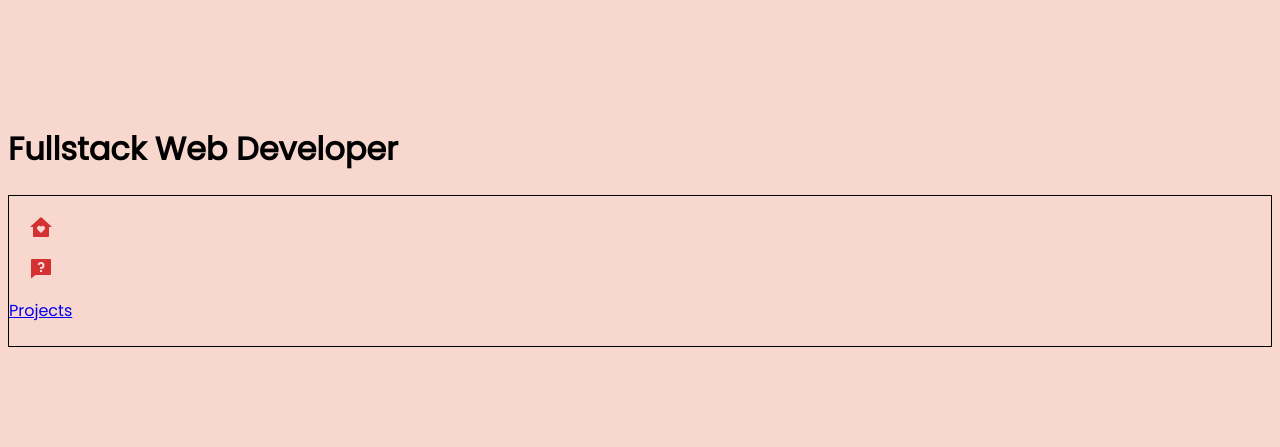
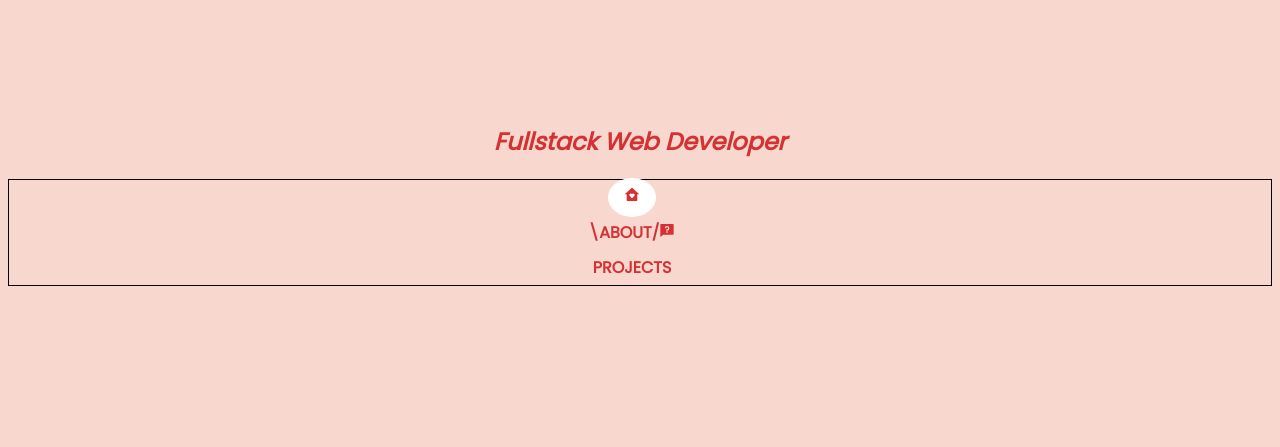
Before and after one commit to gabi-rogers23/personal_site, a React app: page / in a window 1280 px wide. Shown: the part 1010-1457 px from the top of the page. After the commit the page ends 1396 px from the top, so only its background shows below. Built offline with nearby package versions, Linux system fonts and the light colour scheme; a web font is replaced by a local one.

Commit message:
Styling added. WIP navlink styling

```diff
--- a/public/style.css
+++ b/public/style.css
@@ -1,20 +1,19 @@
-@import url('https://fonts.googleapis.com/css2?family=Poppins&family=Six+Caps&display=swap');
+@import url("https://fonts.googleapis.com/css2?family=Poppins&family=Six+Caps&display=swap");
 
 body {
   background-color: rgba(243, 191, 177, 0.625);
-    font-family: 'Poppins', sans-serif;
+  font-family: "Poppins", sans-serif;
 }
 
 .headerContainer {
   display: flex;
-    flex-flow: row nowrap;
+  flex-flow: column nowrap;
   justify-content: space-between;
   align-items: center;
-    height: 150px;
   border: 1px solid black;
 }
 
-nav{
+nav {
   display: flex;
   flex-flow: column nowrap;
   justify-content: space-between;
@@ -43,16 +42,16 @@ nav{
   padding-left: 50px;
 }
 
-.name h1{
+.name h1 {
   padding-top: 100px;
-    font-family: 'Six Caps', sans-serif;
+  font-family: "Six Caps", sans-serif;
   font-size: 10em;
   letter-spacing: 3px;
   color: rgb(212, 50, 50);
 }
 
 .bigletter {
-    font-family: 'Six Caps', sans-serif;
+  font-family: "Six Caps", sans-serif;
   letter-spacing: 3px;
   color: rgb(212, 50, 50);
   font-size: 30em;
@@ -61,14 +60,45 @@ nav{
 .homeDetails {
   display: flex;
   flex-flow: column wrap;
+  justify-content: center;
+  align-items: center;
+  text-align: center;
+  color: rgb(212, 50, 50);
 }
 
-.navIcon {
-    color: rgb(212, 50, 50);
-    transform: scale(1.5);
+.nav-links {
+    display: flex;
+    list-style: none;
+    margin: 0;
+    padding: 0;
   }
 
-.footerContainer{
+  .nav-links li {
+    margin-right: 1rem;
+  }
+
+  .nav-links a {
+    color: rgb(212, 50, 50);
+    font-weight: bold;
+    padding: 0.5rem 1rem;
+    width: 3rem;
+    height: 3rem;
+    border-radius: 50%;
+    text-decoration: none;
+    transition: all 0.2s ease-in-out;
+  }
+
+  .nav-links a:hover {
+    transform: scale(1.05);
+    box-shadow: 2px 2px 10px rgba(0, 0, 0, 0.3);
+  }
+
+  .active {
+    background: white
+  }
+
+
+.footerContainer {
   background-color: rgb(243, 191, 177);
   color: rgb(212, 50, 50);
   display: flex;
--- a/src/components/home.js
+++ b/src/components/home.js
@@ -16,7 +16,7 @@ const Home = () => {
           <h1>ogers</h1>
         </div>
       </div>
-        <div className="homeDetails"><h1>Fullstack Web Developer</h1></div>
+        <div className="homeDetails"><h2><i>Fullstack Web Developer</i></h2></div>
       <div>
         <NavBar />
       </div>
--- a/src/components/navbar.js
+++ b/src/components/navbar.js
@@ -5,14 +5,25 @@ import { RiHomeHeartFill, RiQuestionnaireFill } from "react-icons/ri";
 function NavBar() {
   return (
     <div className="headerContainer">
-      <nav>
-      <NavLink to="/" end>
-        {<RiHomeHeartFill className="navIcon"/>}
-      </NavLink>
-      <NavLink to="/about" end>
-        {<RiQuestionnaireFill className="navIcon"/>}
-      </NavLink>
-      <NavLink to="/projects">Projects</NavLink>
+      <nav className="nav-links">
+        <li>
+          <NavLink to="/" end activeClassName="active">
+            {<RiHomeHeartFill />}
+          </NavLink>
+        </li>
+
+        <li>
+          <NavLink to="/about" activeClassName="active">
+            \ABOUT/
+            {<RiQuestionnaireFill />}
+          </NavLink>
+        </li>
+
+        <li>
+          <NavLink to="/projects" activeClassName="active">
+            PROJECTS
+          </NavLink>
+        </li>
       </nav>
     </div>
   );
```
Lines whose indentation alone changed are shown as unchanged.
